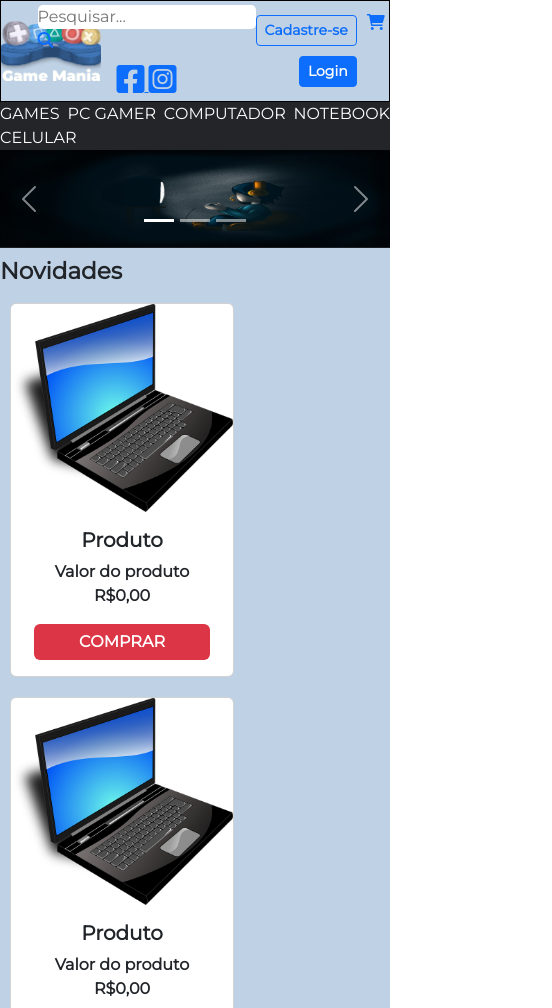
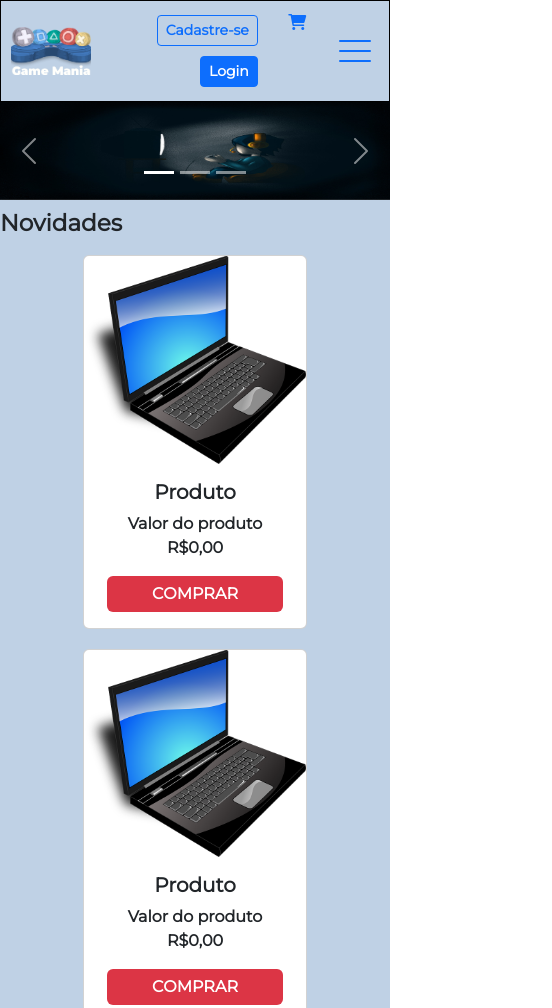
Before and after one commit to gafbra/projeto-game-mania, a plain HTML site: page index.html in a window 390 px wide. Shown: the top 1008 px of the page, 552 px wide, since content can reach past the window. Drawn offline with nearby package versions, Linux system fonts and the light colour scheme.

Commit message:
terminei modo responsivo

```diff
--- a/index.html
+++ b/index.html
@@ -27,7 +27,7 @@
         <img class="logoGameMania" src="imagens/logogame.png" alt="Logo Game Mania">
       </div>
 
-      <div class="header-left-center col-3">
+      <div class="header-left-center col-4">
         <div class="pesquisa">
           <input class="barraPesquisa" type="search" placeholder="Pesquisar..." size="20">
           <a href="#">
@@ -46,7 +46,7 @@
         </div>
       </div>
 
-      <div class="header-right-center col-5">
+      <div class="header-right-center col-4">
         <button class="btn btn-outline-primary btn-sm btn-cadastre"><b>Cadastre-se</b></button>
         <a href="login.html" class="btn btn-primary btn-sm"><b>Login</b></a>
       </div>
@@ -56,18 +56,26 @@
           <i class="fa-solid fa-cart-shopping"></i>
         </a>
       </div>
+
+      <div id="abreFecha" onclick="abreFechaMenu();" class="mobile-menu">
+        <div class="line1"></div>
+        <div class="line2"></div>
+        <div class="line3"></div>
+      </div>
+
     </div>
   </header>
 
-  <div class="container-fluid navbar">
-    <nav class="container">
-      <a href="#">Games</a>
-      <a href="#">PC Gamer</a>
-      <a href="#">Computador</a>
-      <a href="#">Notebook</a>
-      <a href="#">Celular</a>
+  <div class="container-fluid" >
+    <nav class="container  navbar">
+      <a class="nava" href="#">Games</a>
+      <a class="nava" href="#">PC Gamer</a>
+      <a class="nava" href="#">Computador</a>
+      <a class="nava" href="#">Notebook</a>
+      <a class="nava" href="#">Celular</a>
     </nav>
   </div>
+
   <main>
     <!-- carrossel -->
     <div id="carouselExampleCaptions" class="carousel slide" data-bs-ride="false">
@@ -122,7 +130,7 @@
         <h3 style="padding-top: 10px;"><b>Novidades</b></h3>
 
         <div class="row">
-          <div class="col-12 col-sm-6 col-lg-3">
+          <div class="col-12 col-sm-6 col-lg-3 d-flex justify-content-center">
             <div class="card text-center" style="width: 14rem;">
               <img src="imagens/computador.png" class="card-img-top" alt="...">
               <div class="card-body">
@@ -133,7 +141,7 @@
             </div>
           </div>
 
-          <div class="col-12 col-sm-6 col-lg-3">
+          <div class="col-12 col-sm-6 col-lg-3 d-flex justify-content-center">
             <div class="card text-center" style="width: 14rem;">
               <img src="imagens/computador.png" class="card-img-top" alt="...">
               <div class="card-body">
@@ -143,7 +151,7 @@
               </div>
             </div>
           </div>
-          <div class="col-12 col-sm-6 col-lg-3">
+          <div class="col-12 col-sm-6 col-lg-3 d-flex justify-content-center">
             <div class="card text-center" style="width: 14rem;">
               <img src="imagens/computador.png" class="card-img-top" alt="...">
               <div class="card-body">
@@ -153,7 +161,7 @@
               </div>
             </div>
           </div>
-          <div class="col-12 col-sm-6 col-lg-3">
+          <div class="col-12 col-sm-6 col-lg-3 d-flex justify-content-center">
             <div class="card text-center" style="width: 14rem;">
               <img src="imagens/computador.png" class="card-img-top" alt="...">
               <div class="card-body">
@@ -163,7 +171,7 @@
               </div>
             </div>
           </div>
-          <div class="col-12 col-sm-6 col-lg-3">
+          <div class="col-12 col-sm-6 col-lg-3 d-flex justify-content-center">
             <div class="card text-center" style="width: 14rem;">
               <img src="imagens/computador.png" class="card-img-top" alt="...">
               <div class="card-body">
@@ -173,7 +181,7 @@
               </div>
             </div>
           </div>
-          <div class="col-12 col-sm-6 col-lg-3">
+          <div class="col-12 col-sm-6 col-lg-3 d-flex justify-content-center">
             <div class="card text-center" style="width: 14rem;">
               <img src="imagens/computador.png" class="card-img-top" alt="...">
               <div class="card-body">
@@ -183,7 +191,7 @@
               </div>
             </div>
           </div>
-          <div class="col-12 col-sm-6 col-lg-3">
+          <div class="col-12 col-sm-6 col-lg-3 d-flex justify-content-center">
             <div class="card text-center" style="width: 14rem;">
               <img src="imagens/computador.png" class="card-img-top" alt="...">
               <div class="card-body">
@@ -193,7 +201,7 @@
               </div>
             </div>
           </div>
-          <div class="col-12 col-sm-6 col-lg-3">
+          <div class="col-12 col-sm-6 col-lg-3 d-flex justify-content-center">
             <div class="card text-center" style="width: 14rem;">
               <img src="imagens/computador.png" class="card-img-top" alt="...">
               <div class="card-body">
@@ -210,7 +218,7 @@
     </div>
 
     <div class="container-fluid p-5">
-      <div class="container d-flex justify-content-around">
+      <div class="container d-flex justify-content-around contato">
         <div class="contatos">
           <h3>Game Mania Ltda - CNPJ XX.XXX.XXX/XXXX-XX</h3>
           <p><i class="fa-solid fa-envelope"></i> email@email.com.br</p>
@@ -228,7 +236,7 @@
   </main>
 
   <footer>
-    gamemania todos os direitos reservados
+    Game Mania todos os direitos reservados.
   </footer>
 
 
@@ -236,6 +244,13 @@
   <script src="https://cdn.jsdelivr.net/npm/bootstrap@5.2.0/dist/js/bootstrap.bundle.min.js"
     integrity="sha384-A3rJD856KowSb7dwlZdYEkO39Gagi7vIsF0jrRAoQmDKKtQBHUuLZ9AsSv4jD4Xa"
     crossorigin="anonymous"></script>
+
+    <script>
+      function abreFechaMenu () {
+        let navbar = document.querySelector(".navbar");
+        navbar.classList.toggle("mostraEscondeMenu");
+      }
+    </script>
 </body>
 
 </html>
--- a/style/style.css
+++ b/style/style.css
@@ -2,11 +2,12 @@
 
 /*FONTES*/
 @font-face {
-    font-family:'Montserrat-Bold';
+    font-family: 'Montserrat-Bold';
     src: url(../fonts/Montserrat/static/Montserrat-Bold.ttf);
 }
+
 @font-face {
-    font-family:'Montserrat-Regular';
+    font-family: 'Montserrat-Regular';
     src: url(../fonts/Montserrat/static/Montserrat-Regular.ttf);
 }
 
@@ -24,6 +25,7 @@
     background-color: #BFD1E5;
 
 }
+
 .container {
     padding: 0;
 
@@ -51,11 +53,11 @@ header {
     align-items: center;
 }
 
-.pesquisa{
+.pesquisa {
     margin-bottom: 10px;
 }
 
-.barraPesquisa{
+.barraPesquisa {
     border-radius: 5px;
     border: none;
 }
@@ -76,16 +78,32 @@ header {
     padding-left: 10px;
 }
 
+.mobile-menu {
+    display: none;
+    cursor: pointer;
+}
+
+.mobile-menu div {
+    width: 32px;
+    height: 2px;
+    background-color: #0d6efd;
+    margin: 8px;
+    border-radius: 5px;
+}
+
 .navbar {
     background-color: #232528;
 
 }
+
+
 nav {
     display: flex;
     align-items: center;
     justify-content: space-between;
 }
-nav a{
+
+nav a {
     background-color: #232528;
     color: white;
     text-decoration: none;
@@ -128,3 +146,82 @@ nav a:hover {
     text-transform: uppercase;
     font-weight: bold;
 }
+
+footer {
+    text-align: center;
+    margin: 0;
+}
+
+
+/* TABLETS */
+@media all and (max-width: 991px) {
+    .logoGameMania {
+        width: 80px;
+    }
+
+
+
+}
+
+/* CELULARES */
+@media all and (max-width: 767px) {
+    .header-left-center {
+        display: none;
+    }
+
+    .contato {
+        display: flex;
+        flex-direction: column;
+        align-items: center;
+    }
+
+    .contatos h3{
+        font-size: 16px;
+    }
+
+    .header-flex {
+        justify-content: space-around;
+    }
+
+    .mobile-menu {
+        display: block;
+    }
+
+
+    .navbar {
+        position: fixed;
+        top: 0;
+        left: -80%;
+        width: 80%;
+        height: 100%;
+        z-index: 15;
+
+        padding: 20px 50px;
+
+        background-color: rgb(35, 37, 40);
+        flex-direction: column;
+        align-items: stretch;
+        justify-content: center;
+
+        transition: left 0.4s, opacity 0.5s;
+
+
+
+    }
+
+    .mostraEscondeMenu {
+        left: 0 !important;
+
+    }
+
+
+    .nava {
+        border-left: 3px dotted white;
+
+        padding: 20px;
+        width: 40%;
+        margin-bottom: 20px;
+        font-size: 0.9rem;
+
+    }
+}
```
Also changed, not shown: style/stylelogin.css (+4 -3 lines).
